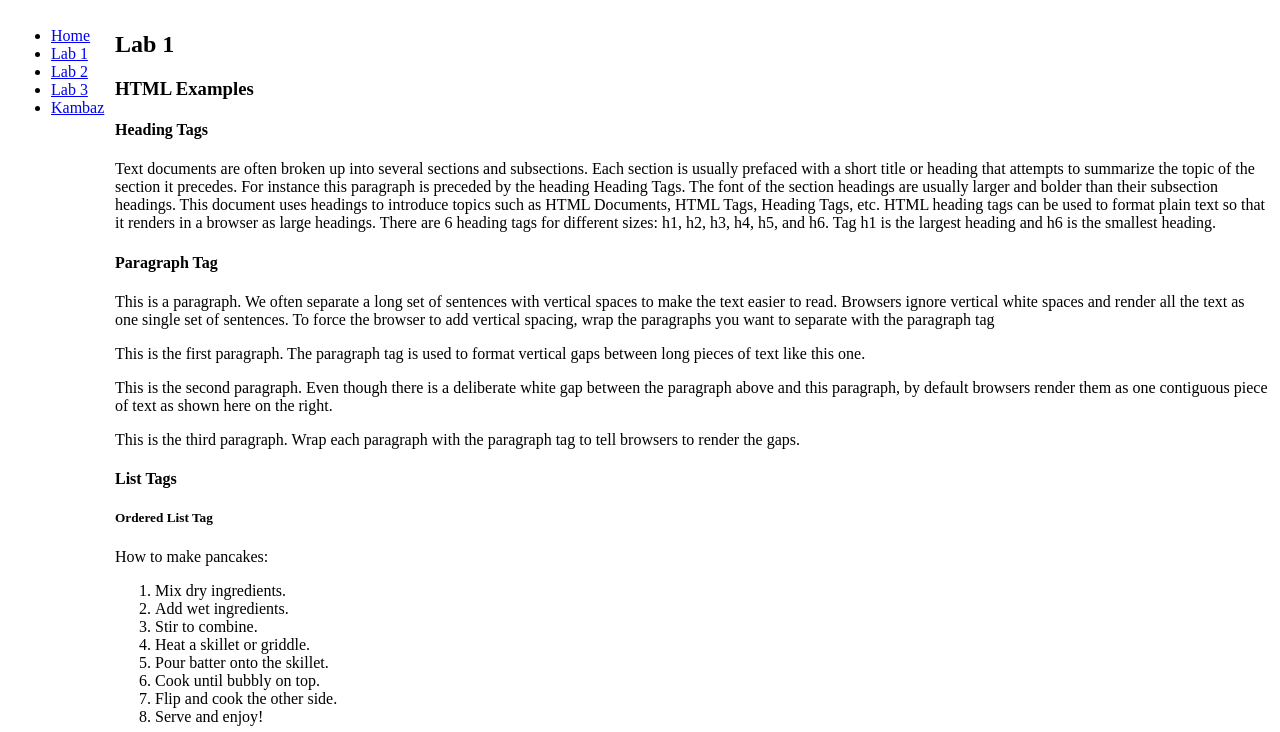
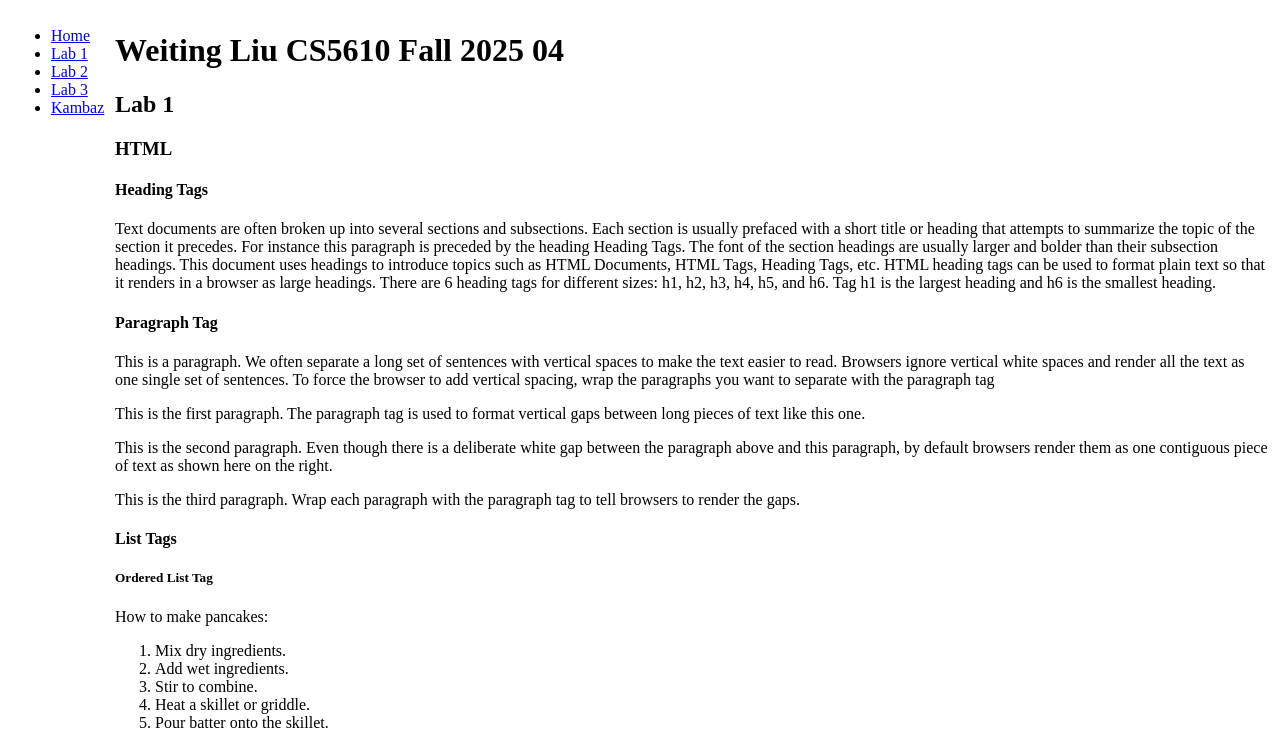
Before and after one commit to lwt339/kambaz-next-js-fa25-mon, a Next.js app: page /Labs/Lab1 in a window 1280 px wide. Shown: the top 732 px of the page. Built offline with nearby package versions, Linux system fonts and the light colour scheme.

Commit message:
name and section

```diff
--- a/app/Labs/Lab1/page.tsx
+++ b/app/Labs/Lab1/page.tsx
@@ -3,8 +3,9 @@
 export default function Lab1() {
   return (
     <div id="wd-lab1">
+      <h1>Weiting Liu CS5610 Fall 2025 04 </h1>
       <h2>Lab 1</h2>
-      <h3>HTML Examples</h3>
+      <h3>HTML</h3>
       {/* HEADING TAGS SECTION */}
       <div id="wd-h-tag">
         <h4>Heading Tags</h4>
```
